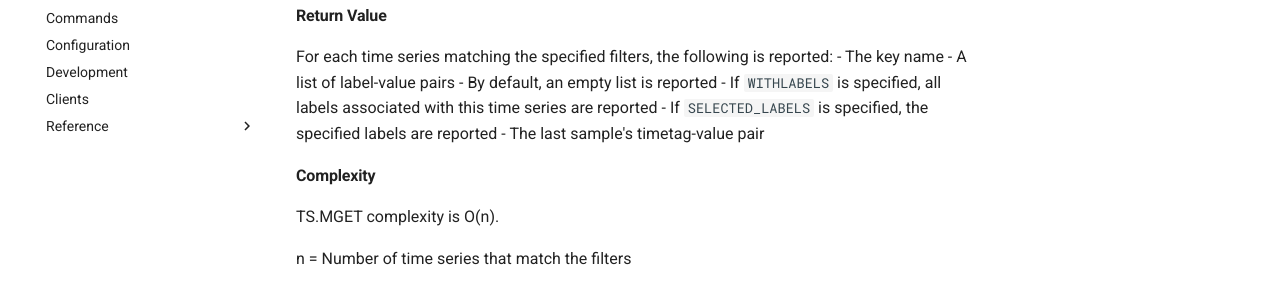
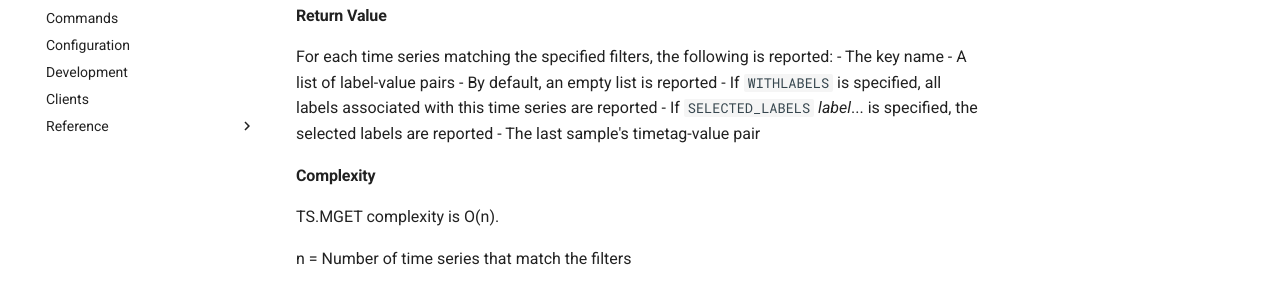
Before and after one commit to RedisTimeSeries/RedisTimeSeries, an MkDocs documentation site: the page built from docs/commands/ts.mget.md, in a window 1280 px wide and 900 px high, scrolled down 621 px. Shown: the part 162-452 px from the top of the window. Built offline with MkDocs 1.6.1 and Material for MkDocs 9.7.7, drawn with Linux system fonts in a browser that asks for light colours; comment, search, counter and statistics services are not loaded.

Commit message:
Update ts.mget.md

```diff
--- a/docs/commands/ts.mget.md
+++ b/docs/commands/ts.mget.md
@@ -30,7 +30,7 @@ For each time series matching the specified filters, the following is reported:
 - A list of label-value pairs
   - By default, an empty list is reported
   - If `WITHLABELS` is specified, all labels associated with this time series are reported
-  - If `SELECTED_LABELS` is specified, the specified labels are reported
+  - If `SELECTED_LABELS` _label_... is specified, the selected labels are reported
 - The last sample's timetag-value pair
 
 #### Complexity
```
